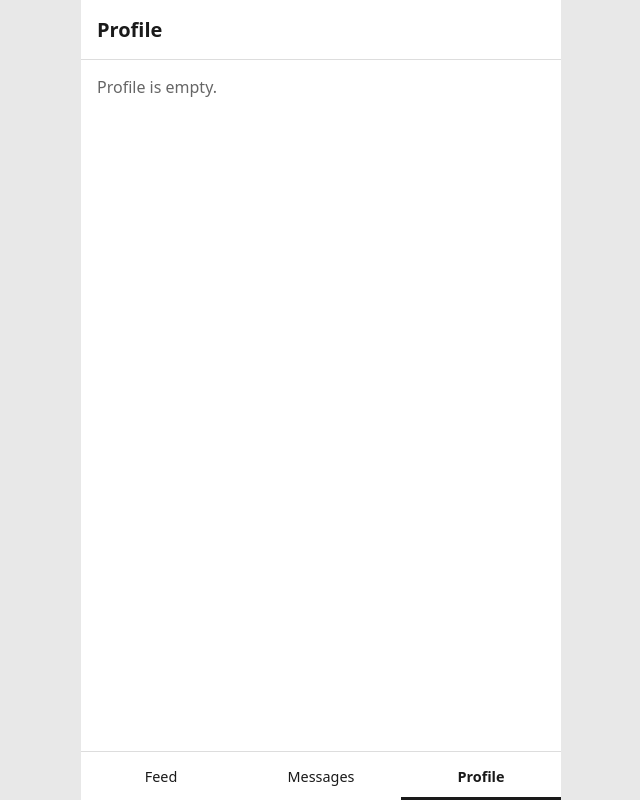
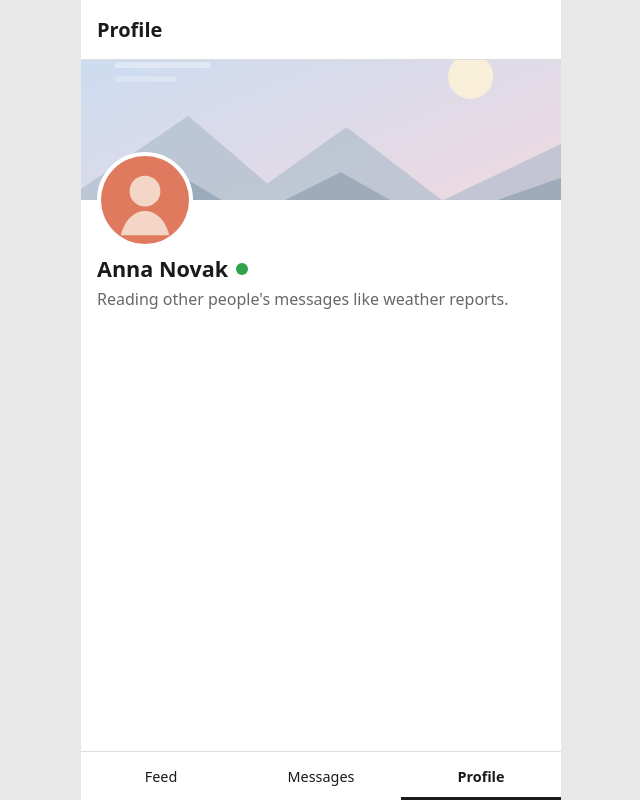
Before and after one commit to terezasereza/lovelettuh, a plain HTML site: page index.html in a window 1280 px wide. Both pictures are taken after a click on the button "Profile". Shown: the whole page, without its empty margins (319-959 px from the left). Drawn offline with Linux system fonts and the light colour scheme.

Commit message:
Profile step 2: render profile header in My profile tab

```diff
--- /dev/null
+++ b/core/screens/profile.css
@@ -0,0 +1,73 @@
+.screen[data-screen="profile"] {
+  height: 100%;
+  padding: 0;
+}
+
+.profile-view {
+  height: 100%;
+}
+
+/* Each profile keeps its own scroll position while another one is on top. */
+.profile-view[hidden] {
+  display: none;
+}
+
+.profile-scroll {
+  height: 100%;
+  overflow-y: auto;
+  -webkit-overflow-scrolling: touch;
+}
+
+.profile-cover {
+  position: relative;
+  height: 140px;
+  overflow: hidden;
+  background: linear-gradient(135deg, #c9dcf2, #f2d9df);
+}
+
+.profile-cover-image {
+  display: block;
+  width: 100%;
+  height: 100%;
+  object-fit: cover;
+}
+
+.profile-header {
+  padding: 0 16px 16px;
+}
+
+.profile-avatar {
+  display: block;
+  position: relative;
+  width: 96px;
+  height: 96px;
+  margin-top: -48px;
+  border: 4px solid var(--surface, #fff);
+}
+
+.profile-name-row {
+  display: flex;
+  align-items: center;
+  gap: 8px;
+  margin-top: 8px;
+}
+
+.profile-name {
+  min-width: 0;
+  margin: 0;
+  font-size: 1.35rem;
+  line-height: 1.2;
+  overflow-wrap: anywhere;
+}
+
+.profile-name-row .online-dot {
+  width: 12px;
+  height: 12px;
+}
+
+.profile-bio {
+  margin: 6px 0 0;
+  color: var(--muted, #65676b);
+  line-height: 1.4;
+  overflow-wrap: anywhere;
+}
--- /dev/null
+++ b/core/screens/profile.js
@@ -0,0 +1,79 @@
+// One reusable profile screen: pass a userId and it renders that person.
+// It knows nothing about a particular story; all content comes from the
+// users/posts data and the central state passed in by the shell.
+
+import { createAvatar } from "../components/avatar.js";
+import { createOnlineDot } from "../components/online-dot.js";
+
+function urlFor(assetBase, path) {
+  if (!path) return "";
+  if (/^(?:[a-z]+:|\/)/i.test(path)) return path;
+  return assetBase + path;
+}
+
+export function createProfileView({
+  userId,
+  users,
+  posts = [],
+  assetBase = "",
+  currentUserId,
+  state = {},
+  onLikeChange = () => {},
+  onAddComment = () => {},
+  onOpenFriend = () => {},
+  onBack = null,
+}) {
+  const user = users[userId] || { name: "Unknown" };
+
+  const view = document.createElement("div");
+  view.className = "profile-view";
+  view.dataset.profileUser = userId;
+
+  const scroll = document.createElement("div");
+  scroll.className = "profile-scroll";
+
+  // The banner is a gradient; the image sits on top when it exists and loads.
+  // A missing or broken cover simply leaves the gradient visible.
+  const cover = document.createElement("div");
+  cover.className = "profile-cover";
+  if (user.cover) {
+    const coverImage = document.createElement("img");
+    coverImage.className = "profile-cover-image";
+    coverImage.alt = "";
+    coverImage.addEventListener("error", () => coverImage.remove(), { once: true });
+    coverImage.src = urlFor(assetBase, user.cover);
+    cover.append(coverImage);
+  }
+
+  const header = document.createElement("div");
+  header.className = "profile-header";
+
+  const avatar = createAvatar(user, assetBase);
+  avatar.classList.add("profile-avatar");
+
+  const identity = document.createElement("div");
+  identity.className = "profile-identity";
+
+  const nameRow = document.createElement("div");
+  nameRow.className = "profile-name-row";
+
+  const name = document.createElement("h2");
+  name.className = "profile-name";
+  name.textContent = user.name || "Unknown";
+
+  nameRow.append(name, createOnlineDot(userId));
+  identity.append(nameRow);
+
+  if (user.bio) {
+    const bio = document.createElement("p");
+    bio.className = "profile-bio";
+    bio.textContent = user.bio;
+    identity.append(bio);
+  }
+
+  header.append(avatar, identity);
+  scroll.append(cover, header);
+  view.append(scroll);
+
+  return { element: view, scroll };
+}
--- a/core/shell.js
+++ b/core/shell.js
@@ -2,6 +2,7 @@ import { story } from "../stories/anna/story.js";
 import { createPost } from "./components/post.js";
 import { createChatList } from "./screens/messages.js";
 import { createChatView } from "./screens/chat.js";
+import { createProfileView } from "./screens/profile.js";
 import { initOnlineDots, setOnline } from "./components/online-dot.js";
 
 const storyBase = "stories/anna/";
@@ -148,26 +149,18 @@ tabButtons.forEach((button) => {
   });
 });
 
-const feed = document.querySelector('[data-screen="feed"]');
-feed.replaceChildren();
-
-for (const post of story.posts) {
-  feed.append(
-    createPost(post, {
-      users: story.users,
-      assetBase: storyBase,
-      currentUserId: story.currentUserId,
-      liked: state.likedPosts.includes(post.id),
-      onLikeChange(postId, liked) {
+// Feed and profile share the same post component and the same state, so a like
+// or comment made in one place shows up in the other.
+function changeLike(postId, liked) {
   if (liked) {
     if (!state.likedPosts.includes(postId)) state.likedPosts.push(postId);
   } else {
     state.likedPosts = state.likedPosts.filter((id) => id !== postId);
   }
   saveState();
-      },
-      playerComments: state.userComments[post.id] || [],
-      onAddComment(postId, text) {
+}
+
+function addComment(postId, text) {
   const comment = {
     id: `local-${Date.now()}-${Math.random().toString(36).slice(2, 7)}`,
     authorId: story.currentUserId,
@@ -177,10 +170,36 @@ for (const post of story.posts) {
   state.userComments[postId].push(comment);
   saveState();
   return comment;
-      },
-    })
-  );
 }
+
+function postOptions(post) {
+  return {
+    users: story.users,
+    assetBase: storyBase,
+    currentUserId: story.currentUserId,
+    liked: state.likedPosts.includes(post.id),
+    onLikeChange: changeLike,
+    playerComments: state.userComments[post.id] || [],
+    onAddComment: addComment,
+  };
+}
+
+const feed = document.querySelector('[data-screen="feed"]');
+feed.replaceChildren();
+for (const post of story.posts) feed.append(createPost(post, postOptions(post)));
+
+const profileScreen = document.querySelector('[data-screen="profile"]');
+const ownProfile = createProfileView({
+  userId: story.currentUserId,
+  users: story.users,
+  posts: story.posts,
+  assetBase: storyBase,
+  currentUserId: story.currentUserId,
+  state,
+  onLikeChange: changeLike,
+  onAddComment: addComment,
+});
+profileScreen.replaceChildren(ownProfile.element);
 
 const app = document.querySelector(".app");
 const messagesScreen = document.querySelector('[data-screen="messages"]');
--- a/index.html
+++ b/index.html
@@ -11,6 +11,7 @@
   <link rel="stylesheet" href="core/components/draft-panel.css">
   <link rel="stylesheet" href="core/screens/messages.css">
   <link rel="stylesheet" href="core/screens/chat.css">
+  <link rel="stylesheet" href="core/screens/profile.css">
 </head>
 <body>
   <div class="app">
```
Lines whose indentation alone changed are shown as unchanged.
